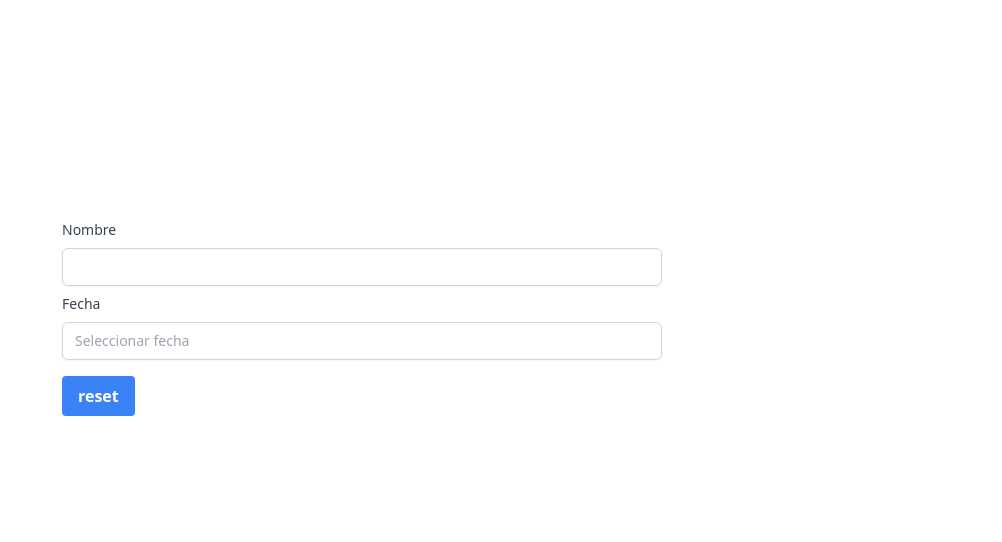
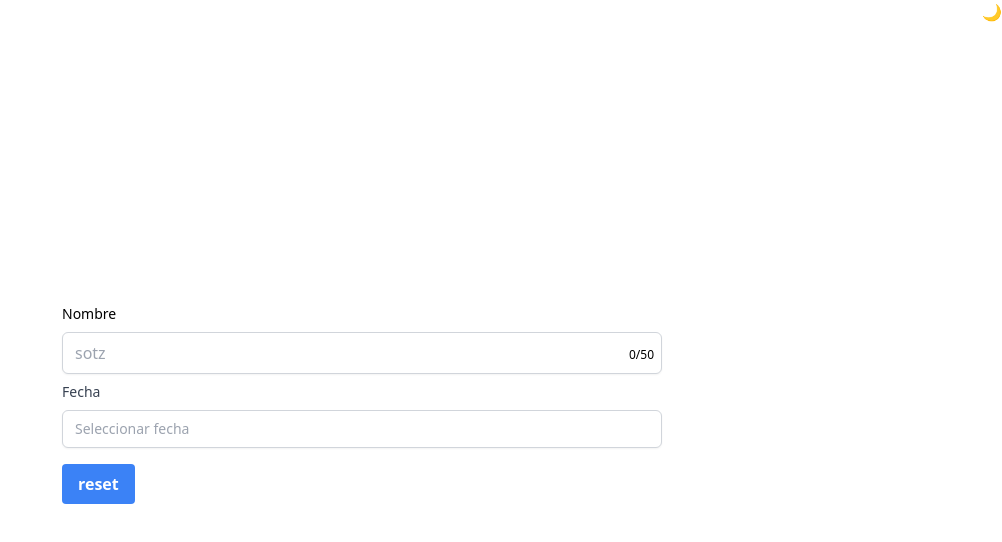
Before and after one commit to CristopherPaiz/CRPONENTS, a React (Vite) app: page / in a window 1280 px wide. Shown: the top 542 px of the page, without its empty margins (278-1280 px from the left). Built offline with nearby package versions, Linux system fonts and the light colour scheme.

Commit message:
Add Dark Mode Provider and Fix Color for CRInput

```diff
--- a/src/components/UI/CRDate.jsx
+++ b/src/components/UI/CRDate.jsx
@@ -248,7 +248,9 @@ const CRDate = ({ locale = "es", title, setValue, value, defaultValue, disabled
             position: "absolute",
             ...StyleCalendar[position === "top" ? "popupTop" : position === "bottom" ? "popupBottom" : position === "right" ? "popupRight" : "popupLeft"],
           }}
-          className={`absolute mt-2 w-80 p-4 border ${error ? "border-red-500" : "border-gray-300"} bg-white rounded-lg shadow-lg z-10 ${position}`}
+          className={`absolute bg-white dark:bg-slate-700 mt-2 w-80 p-4 border ${
+            error ? "border-red-500" : "border-gray-300"
+          } bg-white rounded-lg shadow-lg z-10 ${position}`}
         >
           <div className="flex justify-between mb-4">
             <button className="p-2 bg-blue-500 w-[150px] font-bold text-white rounded-lg" onClick={() => setView("months")}>
--- a/src/components/UI/CRInput.jsx
+++ b/src/components/UI/CRInput.jsx
@@ -16,9 +16,9 @@ const CRInput = ({ title, className, type, placeholder, maxLength, disabled, set
 
   useEffect(() => {
     if (charCount === maxLength) {
-      setCounterClass("text-yellow-500 scale-125");
+      setCounterClass("text-yellow-600 dark:text-yellow-500 scale-125");
       setTimeout(() => {
-        setCounterClass("text-yellow-500 scale-100");
+        setCounterClass("text-yellow-600 dark:text-yellow-500 scale-100");
       }, 200);
     } else {
       setCounterClass("");
@@ -44,15 +44,20 @@ const CRInput = ({ title, className, type, placeholder, maxLength, disabled, set
   };
 
   const baseStyle =
-    "block w-full px-3 py-2 border border-gray-300 rounded-md shadow-sm focus:outline-none focus:ring-indigo-500 focus:border-indigo-500 sm:text-sm";
-  const errorStyle = "border-red-500 focus:ring-red-500 focus:border-red-500 text-red-500";
-  const disabledStyle = "bg-gray-100 cursor-not-allowed";
+    "bg-white dark:bg-slate-800/50 text-black dark:text-white block w-full px-3 py-2 border border-gray-300 dark:border-gray-500 rounded-md shadow-sm focus:outline-none focus:ring-indigo-500 focus:border-indigo-500";
+  const errorStyle = "border-red-500 focus:ring-red-500 focus:border-red-500 text-red-500 dark:text-red-400";
+  const disabledStyle = "opacity-50 dark:opacity-30 cursor-not-allowed";
   const inputPaddingRight = maxLength > 100 ? "pr-14" : "pr-11"; // Reserve space for the counter
 
   return (
-    <div className={`py-2 ${error ? "text-red-500" : ""}`}>
+    <div className={`py-2 ${error ? "text-red-500 dark:text-red-400" : ""}`}>
       {title && (
-        <label htmlFor="CRInput" className={`block text-sm font-medium mb-2 ${error ? "text-red-500" : "text-gray-700"}`}>
+        <label
+          htmlFor="CRInput"
+          className={`text-black dark:text-white block text-sm font-medium mb-2 ${
+            error ? "text-red-500 dark:text-red-400" : disabled ? "text-gray-400 dark:text-gray-500" : ""
+          }`}
+        >
           {title}
         </label>
       )}
@@ -72,13 +77,17 @@ const CRInput = ({ title, className, type, placeholder, maxLength, disabled, set
         />
 
         {maxLength && (
-          <div className={`absolute right-2 bottom-[11px] text-xs transition-transform duration-200 ${counterClass}`}>
+          <div
+            className={`absolute right-2 bottom-[11px] text-xs transition-transform duration-200 text-black dark:text-white ${counterClass} ${
+              disabled ? "text-gray-400 dark:text-gray-500" : ""
+            }`}
+          >
             {charCount}/{maxLength}
           </div>
         )}
       </div>
       {/* Show error message below the input */}
-      {error && <p className="text-xs text-red-500 mt-1">{error}</p>}
+      {error && <p className="text-xs text-red-500 dark:text-red-400 mt-1">{error}</p>}
     </div>
   );
 };
@@ -97,7 +106,7 @@ CRInput.propTypes = {
   reset: PropTypes.any,
   autoComplete: PropTypes.bool,
   error: PropTypes.string,
-  onClearError: PropTypes.func.isRequired,
+  onClearError: PropTypes.func,
 };
 
 export default CRInput;
--- a/src/components/views/App.jsx
+++ b/src/components/views/App.jsx
@@ -2,13 +2,22 @@ import { useState } from "react";
 import CRDate from "../UI/CRDate";
 import "../styles/index.css";
 import CRInput from "../UI/CRInput";
+import { useTheme } from "../../context/ThemeProvider";
 
 const App = () => {
   const [prueba, setPrueba] = useState("");
   const [resetear, setResetear] = useState(false);
+  const { theme, setTheme } = useTheme();
+
   return (
-    <div className="w-1/2 justify-center m-auto my-48 p-5">
-      <CRInput title="Nombre" setValue={setPrueba} reset={resetear} />
+    <div className="w-full h-screen bg-white dark:bg-neutral-800 flex justify-center items-center">
+      <div className="w-1/2 justify-center m-auto p-5">
+        {/* // ADD BUTTON rigth top absulute to change the theme */}
+        <button className="absolute right-0 top-0" onClick={() => setTheme(theme === "light" ? "dark" : "light")}>
+          {theme === "light" ? "🌙" : "☀️"}
+        </button>
+
+        <CRInput title="Nombre" placeholder="sotz" setValue={setPrueba} reset={resetear} maxLength={50} />
         <CRDate title="Fecha" setValue={setPrueba} reset={resetear} />
 
         {/* ############# PARA LAS PRUEBAS ############# */}
@@ -23,6 +32,7 @@ const App = () => {
           reset
         </button>
       </div>
+    </div>
   );
 };
 
--- /dev/null
+++ b/src/context/ThemeProvider.jsx
@@ -0,0 +1,57 @@
+import { createContext, useContext, useEffect, useState } from "react";
+import PropTypes from "prop-types";
+
+const initialState = {
+  theme: "system",
+  setTheme: () => null,
+};
+
+const ThemeProviderContext = createContext(initialState);
+
+export function ThemeProvider({ children, defaultTheme = "system", storageKey = "vite-ui-theme", ...props }) {
+  const [theme, setTheme] = useState(() => localStorage.getItem(storageKey) || defaultTheme);
+
+  useEffect(() => {
+    const root = window.document.documentElement;
+    root.classList.remove("light", "dark");
+
+    if (theme === "system") {
+      const systemTheme = window.matchMedia("(prefers-color-scheme: dark)").matches ? "dark" : "light";
+      root.classList.add(systemTheme);
+      return;
+    }
+
+    root.classList.add(theme);
+  }, [theme]);
+
+  const value = {
+    theme,
+    setTheme: (theme) => {
+      localStorage.setItem(storageKey, theme);
+      setTheme(theme);
+    },
+  };
+
+  return (
+    <ThemeProviderContext.Provider {...props} value={value}>
+      {children}
+    </ThemeProviderContext.Provider>
+  );
+}
+
+export const useTheme = () => {
+  const context = useContext(ThemeProviderContext);
+
+  if (context === undefined) {
+    throw new Error("useTheme must be used within a ThemeProvider");
+  }
+
+  return context;
+};
+
+//propTyeps
+ThemeProvider.propTypes = {
+  children: PropTypes.node.isRequired,
+  defaultTheme: PropTypes.string,
+  storageKey: PropTypes.string,
+};
--- a/src/index.jsx
+++ b/src/index.jsx
@@ -1,4 +1,11 @@
 import { createRoot } from "react-dom/client";
 import App from "./components/views/App";
+import { ThemeProvider } from "./context/ThemeProvider.jsx";
 
-createRoot(document.getElementById("root")).render(<App />);
+createRoot(document.getElementById("root")).render(
+  <>
+    <ThemeProvider defaultTheme="light" storageKey="vite-ui-theme">
+      <App />
+    </ThemeProvider>
+  </>
+);
--- a/tailwind.config.js
+++ b/tailwind.config.js
@@ -5,4 +5,5 @@ export default {
     extend: {},
   },
   plugins: [],
+  darkMode: "class",
 };
```
Lines whose indentation alone changed are shown as unchanged.
